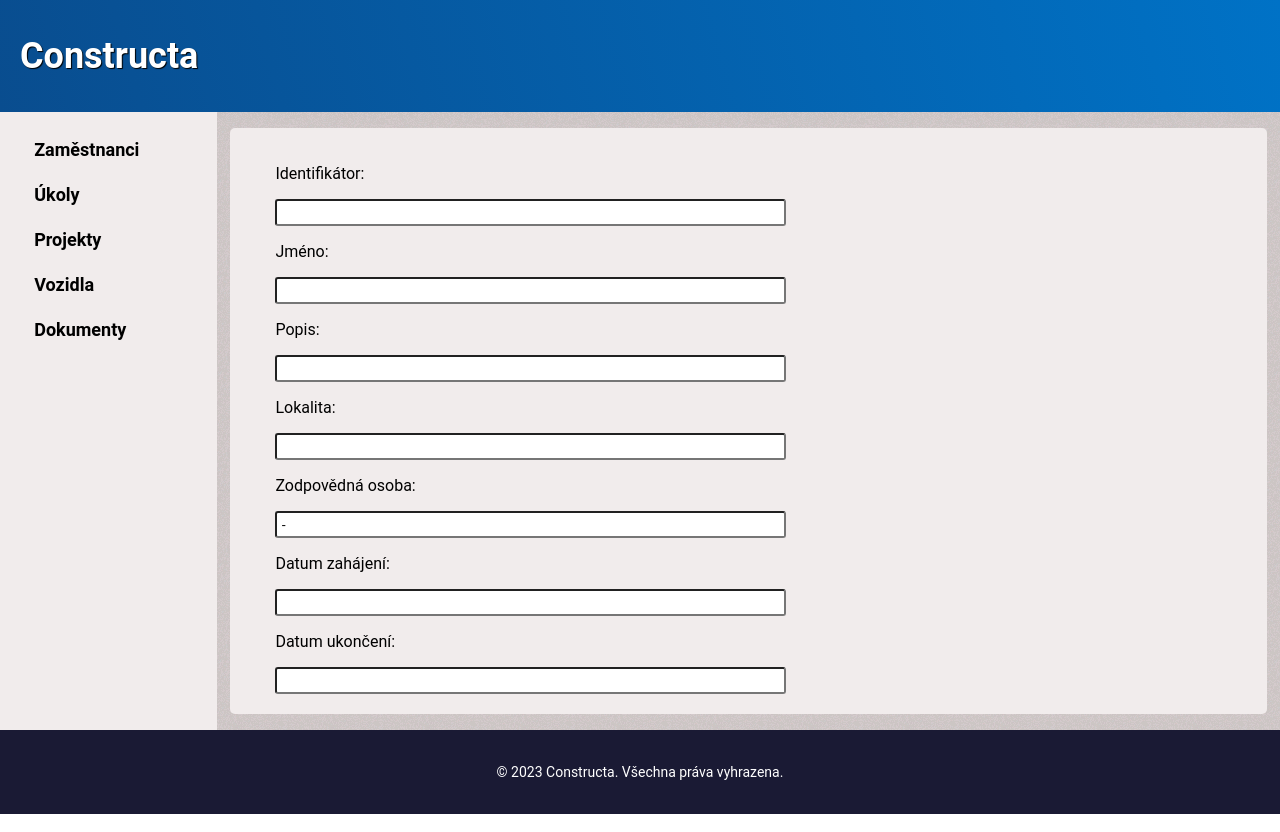
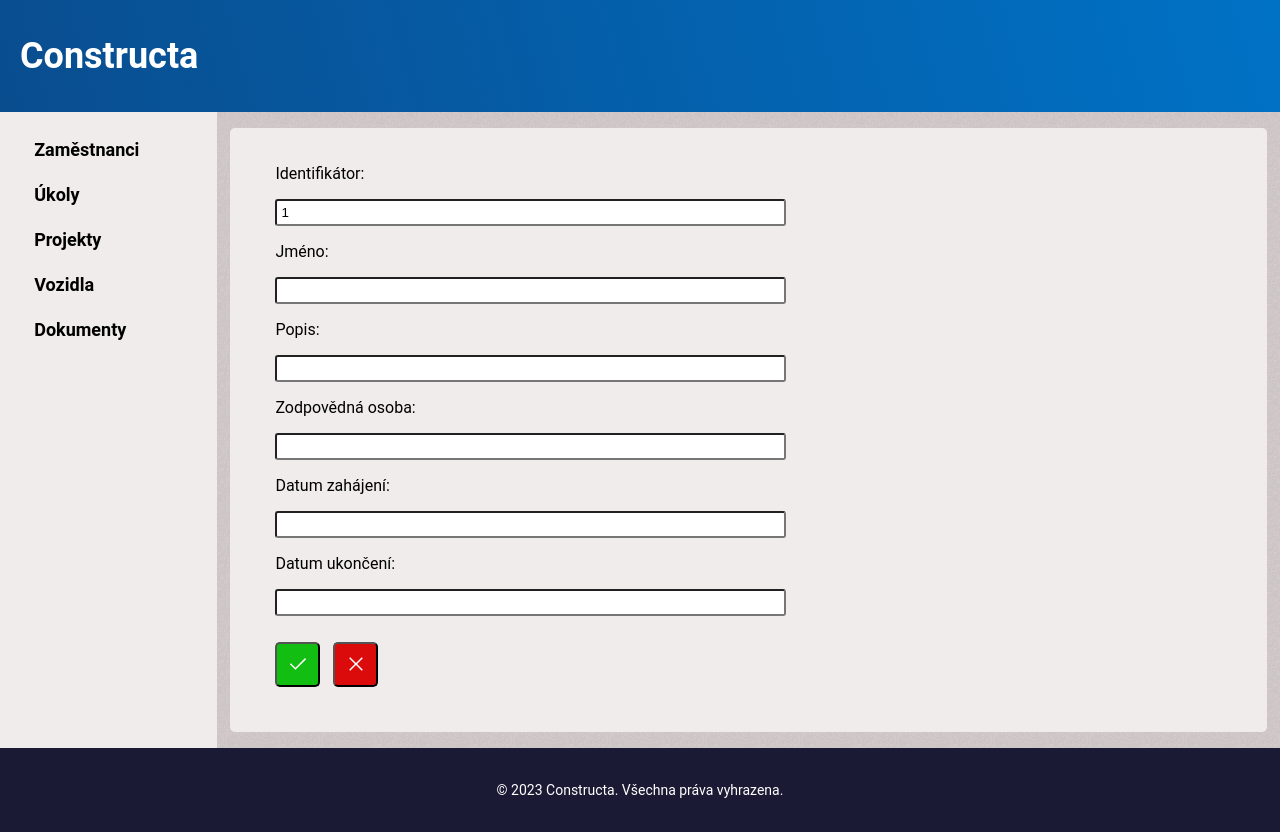
Before and after one commit to bureson2/constructa_web, a React (Create React App) app: page /tasks/edit/1 in a window 1280 px wide. Built offline with nearby package versions, Linux system fonts and the light colour scheme; no server answers; sample sign-in values are in the browser's storage.

Commit message:
editTask fix

```diff
--- a/package.json
+++ b/package.json
@@ -7,8 +7,10 @@
     "@testing-library/react": "^13.4.0",
     "@testing-library/user-event": "^13.5.0",
     "axios": "^1.3.4",
+    "leaflet": "^1.9.3",
     "react": "^18.2.0",
     "react-dom": "^18.2.0",
+    "react-leaflet": "^4.2.1",
     "react-router-dom": "^6.9.0",
     "react-scripts": "5.0.1",
     "sass": "^1.59.3",
--- a/src/App.js
+++ b/src/App.js
@@ -23,6 +23,12 @@ function App() {
                         <Route element={<Layout element={<TaskDetail/>} location={"USERS"}/>} path="/tasks/:id" />
                     </Route>
                     <Route element={<LoginForm />} path="/login"/>
+                    {/*<Route element={<Layout element={<UserListTable/>} location={"USERS"}/>} path="/" />*/}
+                    {/*<Route element={<Layout element={<UserListTable/>} location={"USERS"}/>} path="/users" />*/}
+                    {/*<Route element={<Layout element={<TaskListTable/>} location={"TASKS"}/>} path="/tasks" />*/}
+                    {/*<Route element={<Layout element={<EditTask/>} location={"USERS"}/>}  path="/tasks/edit/:id" />*/}
+                    {/*<Route element={<Layout element={<CreateTask/>} location={"USERS"}/>} path="/tasks/create" />*/}
+                    {/*<Route element={<Layout element={<TaskDetail/>} location={"USERS"}/>} path="/tasks/:id" />*/}
                 </Routes>
             </Router>
         </>
--- a/src/base_css/_base.scss
+++ b/src/base_css/_base.scss
@@ -18,7 +18,8 @@
 
 $button-basic-color: #0072c6;;
 $button-reject-color: #dc0b0b;
-$button-confirm-color: #17b917;
+$button-confirm-color: #11be11;
 $button-basic-color-hover: #035591;;
 $button-reject-color-hover: #b00505;
 $button-confirm-color-hover: #068c06;
+$buton-border-color: #1a1b1c;
--- a/src/components/forms/task_form/CreateTask.jsx
+++ b/src/components/forms/task_form/CreateTask.jsx
@@ -5,6 +5,7 @@ import RejectButton from "../../buttons/RejectButton";
 import {Link} from "react-router-dom";
 import {useNavigate} from "react-router-dom";
 import {useState} from "react";
+import MapInput from "../../inputs/MapInput";
 
 const CreateTask = () => {
     const navigate = useNavigate();
@@ -13,7 +14,7 @@ const CreateTask = () => {
     const [timeFrom, setTimeFrom] = useState(new Date().toISOString().slice(0, 16));
     const [timeTo, setTimeTo] = useState(new Date().toISOString().slice(0, 16));
 
-    function handleCreateTask(taskId) {
+    function handleCreateTask() {
 
         axios.post('http://localhost:8080/api/v1/tasks', {
             name: taskName,
@@ -66,6 +67,9 @@ const CreateTask = () => {
                 <div onClick={handleCreateTask}><AcceptButton/></div>
                 <Link to={"/tasks"}><RejectButton/></Link>
             </div>
+            {/*<MapInput>*/}
+
+            {/*</MapInput>*/}
         </form>
     );
 }
--- a/src/components/forms/task_form/EditTask.jsx
+++ b/src/components/forms/task_form/EditTask.jsx
@@ -1,24 +1,55 @@
 import axios from "axios";
 import {useEffect, useState} from "react";
 import styles from "./style.module.scss";
+import AcceptButton from "../../buttons/AcceptButton";
+import {Link, useNavigate} from "react-router-dom";
+import RejectButton from "../../buttons/RejectButton";
 
 
 const EditTask = () => {
 
+    const navigate = useNavigate();
     const url = window.location.href;
-    const taskId = url.substring(url.lastIndexOf("/") + 1);
-    const [task, setTask] = useState("");
+
+    const [taskId, setTaskId] = useState(url.substring(url.lastIndexOf("/") + 1));
+    const [taskName, setTaskName] = useState('');
+    const [taskDescription, setTaskDescription] = useState('');
+    const [timeFrom, setTimeFrom] = useState('');
+    const [timeTo, setTimeTo] = useState('');
+    const [assignee, setAssignee] = useState('');
+
+    function handleEditTask() {
+        axios.put('http://localhost:8080/api/v1/tasks', {
+            name: taskName,
+            description: taskDescription,
+            timeFrom: timeFrom,
+            timeTo: timeTo,
+        }, {
+            headers: {
+                'Authorization': `Bearer ${sessionStorage.getItem('token')}`
+            }
+        })
+            .catch(error => {
+                console.log(error);
+            });
+        navigate("/tasks");
+    }
 
     useEffect(() => {
-        // TODO
-        axios.get('http://localhost:8080/api/v1/tasks/'+ taskId
+        axios.get('http://localhost:8080/api/v1/tasks/' + taskId
             , {
                 headers: {
                     'Authorization': `Bearer ${sessionStorage.getItem('token')}`
                 }
             })
             .then(response => {
-                setTask(response.data);
+                setTaskId(response.data.id);
+                setTaskName(response.data.name);
+                setTaskDescription(response.data.description);
+                setTimeFrom(response.data.timeFrom);
+                setTimeTo(response.data.timeTo);
+                setAssignee(response.data.assignee ? response.data.assignee.firstname.concat(" ", response.data.assignee.lastname)
+                    : "-");
             })
             .catch(error => {
                 console.log(error);
@@ -28,20 +59,33 @@ const EditTask = () => {
     return (
         <form className={styles.form}>
             <label htmlFor="taskId">Identifikátor:</label>
-            <input type="text" id="taskId" name="taskId" value={task.id}/>
+            <input type="text" id="taskId" name="taskId" value={taskId} readOnly={true}/>
             <label htmlFor="taskName">Jméno:</label>
-            <input type="text" id="taskName" name="taskName" value={task.name}/>
+            <input type="text" id="taskName" name="taskName"
+                   value={taskName}
+                   onChange={(event) => setTaskName(event.target.value)}/>
             <label htmlFor="taskDescription">Popis:</label>
-            <input type="text" id="taskDescription" name="taskDescription" value={task.description}/>
-            <label htmlFor="taskLocation">Lokalita:</label>
-            <input type="text" id="taskLocation" name="taskLocation" value={task.locationTime}/>
+            <input type="text" id="taskDescription" name="taskDescription"
+                   value={taskDescription}
+                   onChange={(event) => setTaskDescription(event.target.value)}/>
+            {/*<label htmlFor="taskLocation">Lokalita:</label>*/}
+            {/*<input type="text" id="taskLocation" name="taskLocation" value={task.locationTime}/>*/}
             <label htmlFor="assignee">Zodpovědná osoba:</label>
             <input type="text" id="assignee" name="assignee"
-                   value={task.assignee ? task.assignee.firstname.concat(" ", task.assignee.lastname) : "-"}/>
+                   value={assignee}
+                   onChange={(event) => setAssignee(event.target.value)} readOnly={true}/>
             <label htmlFor="timeFrom">Datum zahájení:</label>
-            <input type="text" id="timeFrom" name="timeFrom" value={task.timeFrom}/>
+            <input type="text" id="timeFrom" name="timeFrom"
+                   value={timeFrom}
+                   onChange={(event) => setTimeFrom(event.target.value)}/>
             <label htmlFor="timeTo">Datum ukončení:</label>
-            <input type="text" id="timeTo" name="timeTo" value={task.timeTo}/>
+            <input type="text" id="timeTo" name="timeTo"
+                   value={timeTo}
+                   onChange={(event) => setTimeTo(event.target.value)}/>
+            <div className={styles.formButtons}>
+                <div onClick={handleEditTask}><AcceptButton/></div>
+                <Link to={"/tasks"}><RejectButton/></Link>
+            </div>
         </form>
     );
 }
--- /dev/null
+++ b/src/components/inputs/MapInput.jsx
@@ -0,0 +1,24 @@
+import {MapContainer, Marker, Popup, TileLayer, useMap} from 'react-leaflet'
+import styles from "./style.module.scss";
+
+const MapInput = () => {
+    return (
+        <div className={styles.map}>
+
+
+            <MapContainer center={[51.505, -0.09]} zoom={13} scrollWheelZoom={false}>
+                <TileLayer
+                    attribution='&copy; <a href="https://www.openstreetmap.org/copyright">OpenStreetMap</a> contributors'
+                    url="https://{s}.tile.openstreetmap.org/{z}/{x}/{y}.png"
+                />
+                <Marker position={[51.505, -0.09]}>
+                    <Popup>
+                        A pretty CSS3 popup. <br/> Easily customizable.
+                    </Popup>
+                </Marker>
+            </MapContainer>
+        </div>
+    );
+}
+
+export default MapInput;
--- /dev/null
+++ b/src/components/inputs/style.module.scss
@@ -0,0 +1,6 @@
+@use '../../base_css/base';
+
+.map{
+  width: 60vw;
+  height: 20vh;
+}
--- a/src/components/layout/header/style.module.scss
+++ b/src/components/layout/header/style.module.scss
@@ -4,6 +4,6 @@
   padding: 20px;
   color: base.$alternative-text-color;
   font-size: base.$h1-text-size;
-  text-shadow: 1px 1px 1px #000000;
+  //text-shadow: 1px 1px 1px #000000;
   margin: 0;
 }
```
Also changed, not shown: 1 other file (tests, documents, lock files or other folders).
